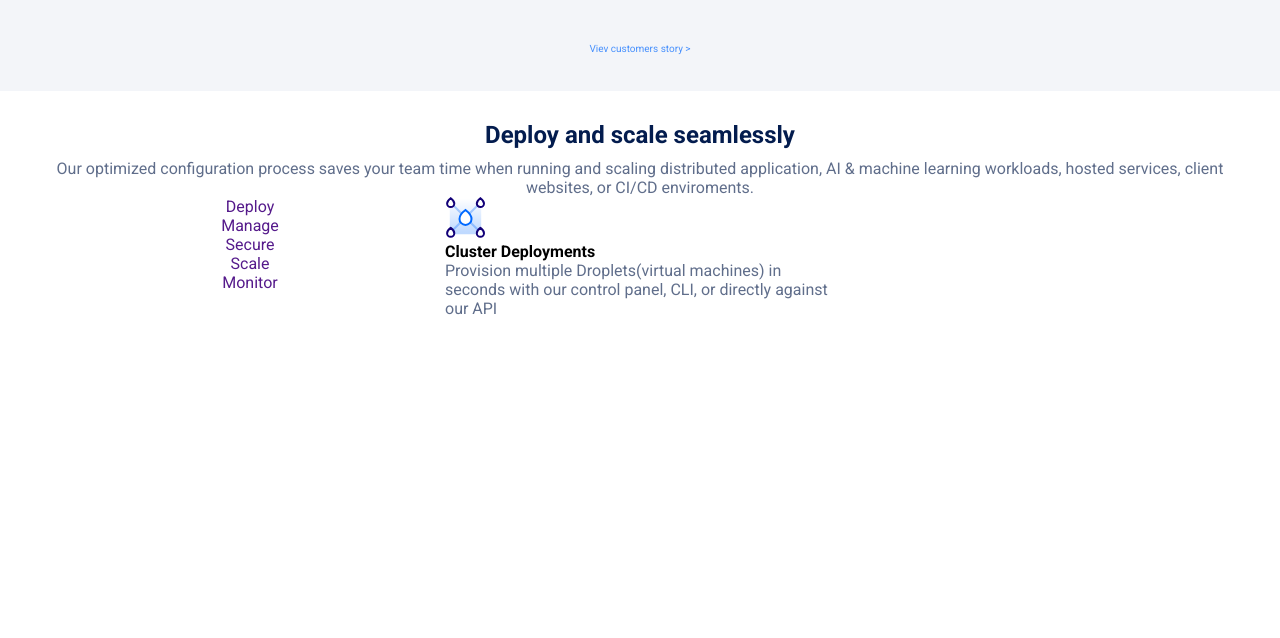
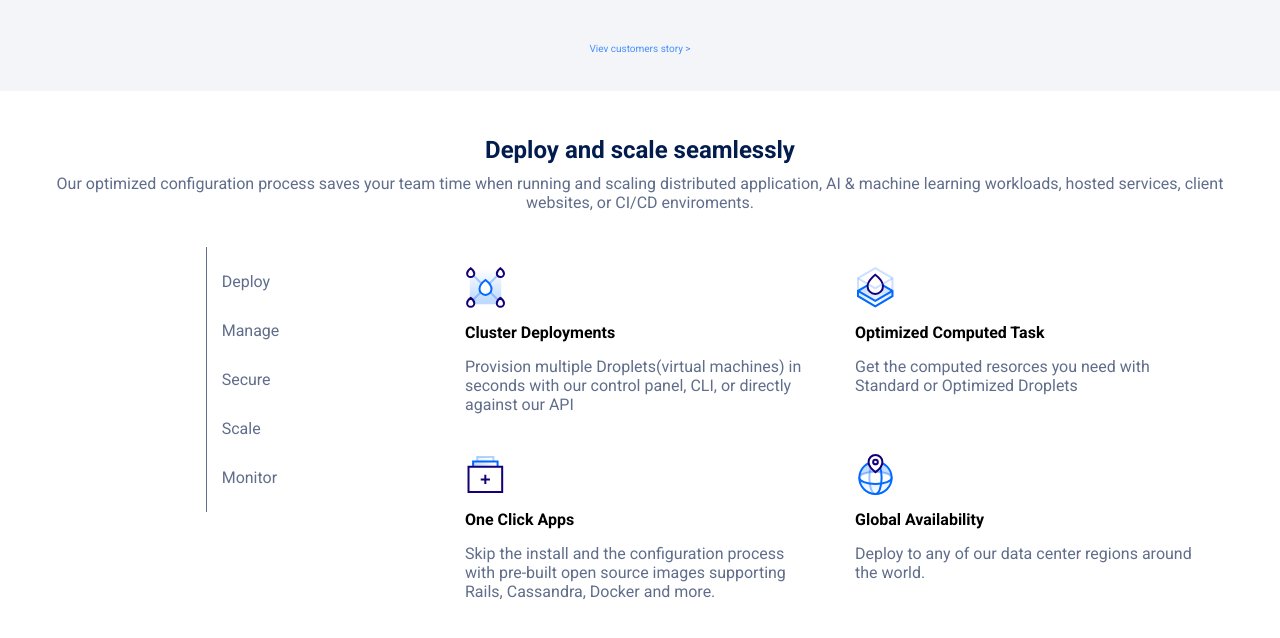
Before and after one commit to AndreaDex/html-css-digitalocean, a plain HTML site: page index.html in a window 1280 px wide. Shown: the part 682-1320 px from the top of the page. Before the commit the page ends 1020 px from the top, so only its background shows below. Drawn offline with Linux system fonts and the light colour scheme.

Commit message:
complete deploy section

```diff
--- a/assets/css/style.css
+++ b/assets/css/style.css
@@ -13,11 +13,20 @@ a{
 .flex{
     display: flex;
 }
+.flex_cnt_cent{
+    display: flex;
+    justify-content: center;
+}
 .btn{
     border: 2px solid rgba(87, 154, 255, 1);
     border-radius: 5px;
     padding: 5px 10px;
-
+}
+.txt_cent{
+    text-align: center;
+}
+.mg_btm{
+    margin-bottom: 35px;
 }
 
 /******
@@ -151,8 +160,17 @@ MAIN STYLE
 
 /* deply section style */
 .deploy{
-    text-align: center;
-    padding: 20px 0;
+    padding: 35px 0;
+}
+.deploy_list{
+   border-left: 1px solid rgba(96, 110, 139, 1);
+   padding: 10px 0;
+}
+.deploy_list>li{
+    padding: 15px 15px;
+}
+.deploy_list>li>a{
+    color: rgba(96, 110, 139, 1);
 }
 .deploy h2{
     color: rgba(3, 28, 78, 1);
@@ -161,8 +179,12 @@ MAIN STYLE
 .deploy p{
     color: rgba(96, 110, 139, 1);
 }
-
 .cards{
-    text-align: left;
-
+    display: flex;
+    flex-direction: column;
+    align-items: flex-start;
+    padding: 20px;
 }
+.cards h4{
+    padding: 15px 0;
+}
--- a/index.html
+++ b/index.html
@@ -144,14 +144,15 @@
         <!-- deploy section -->
         <div class="deploy">
             <div class="container">
-                <div class="row">
-                    <div class="col-lg-12">
+                <div class="row ">
+                    <div class="col-lg-12 txt_cent mg_btm">
                         <h2>Deploy and scale seamlessly</h2>
                         <p>Our optimized configuration process saves your team time when running and scaling distributed application, AI & machine learning workloads, hosted services, client websites, or CI/CD enviroments.</p>
                     </div>
+                </div>
                 <div class="row">
-                        <div class="col-lg-4">
-                            <ul>
+                    <div class="col-lg-4 flex_cnt_cent">
+                        <ul class="deploy_list">
                             <li><a href="">Deploy</a></li>
                             <li><a href="">Manage</a></li>
                             <li><a href="">Secure</a></li>
@@ -166,17 +167,29 @@
                                 <h4>Cluster Deployments</h4>
                                 <p>Provision multiple Droplets(virtual machines) in seconds with our control panel, CLI, or directly against our API</p>
                             </div>
-                                <div class="col-lg-6">
+                            <div class="col-lg-6 cards">
+                                <img src="./assets/img/optimized-compute.svg" alt="">
+                                <h4>Optimized Computed Task</h4>
+                                <p>Get the computed resorces you need with Standard or Optimized Droplets</p>
 
                             </div>
                         </div>
+                        <div class="row">
+                            <div class="col-lg-6 cards">
+                                <img src="./assets/img/one-click.svg" alt="">
+                                <h4>One Click Apps </h4>
+                                <p>Skip the install and the configuration process with pre-built open source images supporting Rails, Cassandra, Docker and more.</p>
+                            </div>
+                            <div class="col-lg-6 cards">
+                                <img src="./assets/img/global.svg" alt="">
+                                <h4>Global Availability</h4>
+                                <p>Deploy to any of our data center regions around the world.</p>
 
                             </div>
                         </div>
-
                     </div>
                 </div>
-
+            </div>
         </div>
         <!-- /deploy section -->
 
```
Lines whose indentation alone changed are shown as unchanged.
